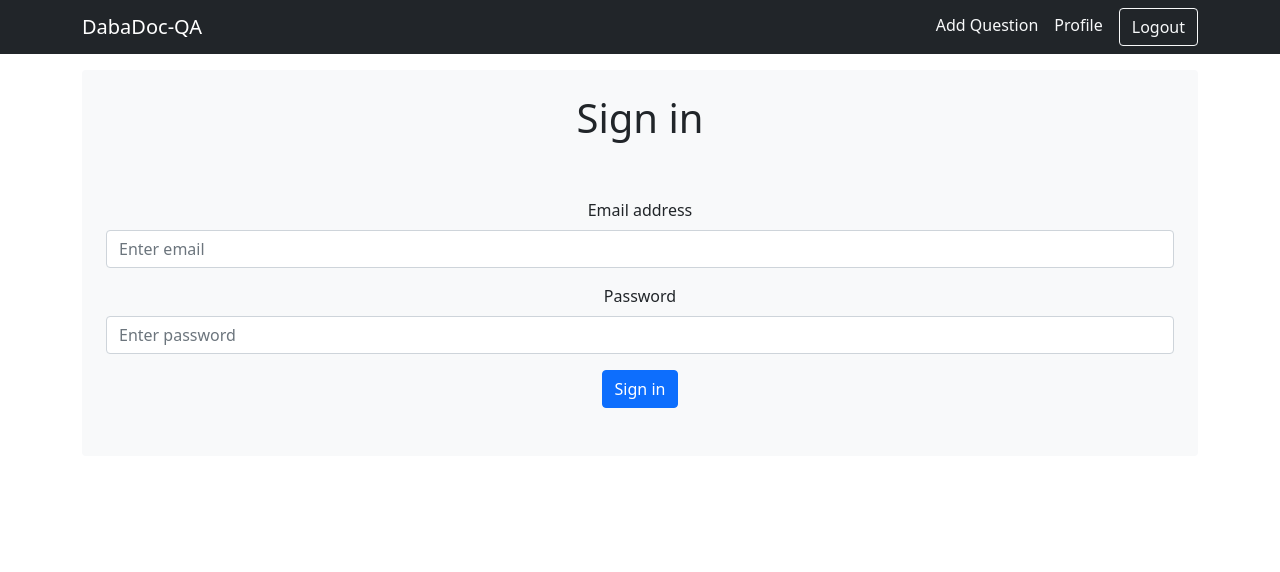
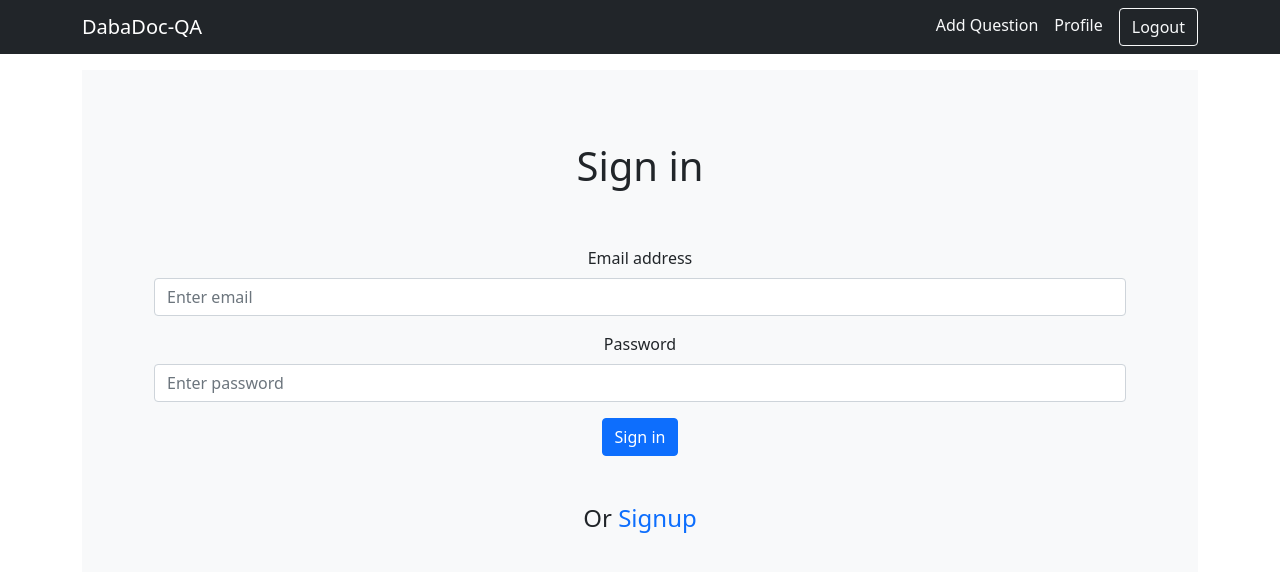
Before and after one commit to rida-elbahtouri/DabaDoc-FrontEnd, a React (Create React App) app: page /login in a window 1280 px wide. Shown: the top 572 px of the page. Built offline with nearby package versions, Linux system fonts and the light colour scheme.

Commit message:
add link to switch between signup/in

```diff
--- a/src/App.js
+++ b/src/App.js
@@ -8,7 +8,7 @@ const App = () => {
   const location = useLocation();
   const history = useHistory();
   useEffect(() => {
-    if (location.pathname !== "/login") {
+    if (location.pathname !== "/login" && location.pathname !== "/signup") {
       if (localStorage.getItem("token")) {
         checkToken(localStorage.getItem("token")).catch(() => {
           localStorage.removeItem("token");
--- a/src/auth/AuthSwitch.js
+++ b/src/auth/AuthSwitch.js
@@ -21,6 +21,7 @@ const AuthSwitch = (props) => {
         <Form
           history={props.history}
           actionTitle="Sign in"
+          actionLink="signup"
           formAction={login}
         />
       );
@@ -29,6 +30,7 @@ const AuthSwitch = (props) => {
         <Form
           history={props.history}
           actionTitle="Sign up"
+          actionLink="login"
           formAction={signUp}
         />
       );
--- a/src/auth/Form.js
+++ b/src/auth/Form.js
@@ -1,5 +1,6 @@
 import React, { Component } from "react";
 import { Alert, Form, Button } from "react-bootstrap";
+import { Link } from "react-router-dom";
 
 class FormComponent extends Component {
   constructor(props) {
@@ -84,9 +85,9 @@ class FormComponent extends Component {
 
   render() {
     return (
-      <div className="login-page">
+      <div className="login-page bg-light p-5">
         <Form
-          className="bg-light rounded p-4 pb-5 text-center mx-auto"
+          className="rounded p-4 pb-5 text-center mx-auto"
           onSubmit={this.handleForm}
         >
           <h1 className="fw-light pb-5">{this.props.actionTitle}</h1>
@@ -116,6 +117,17 @@ class FormComponent extends Component {
             {this.props.actionTitle}
           </Button>
         </Form>
+
+        <h4 className="text-center">
+          Or{" "}
+          <Link
+            to={this.props.actionLink}
+            className="text-capitalize text-primary"
+          >
+            {" "}
+            {this.props.actionLink}{" "}
+          </Link>
+        </h4>
       </div>
     );
   }
```
